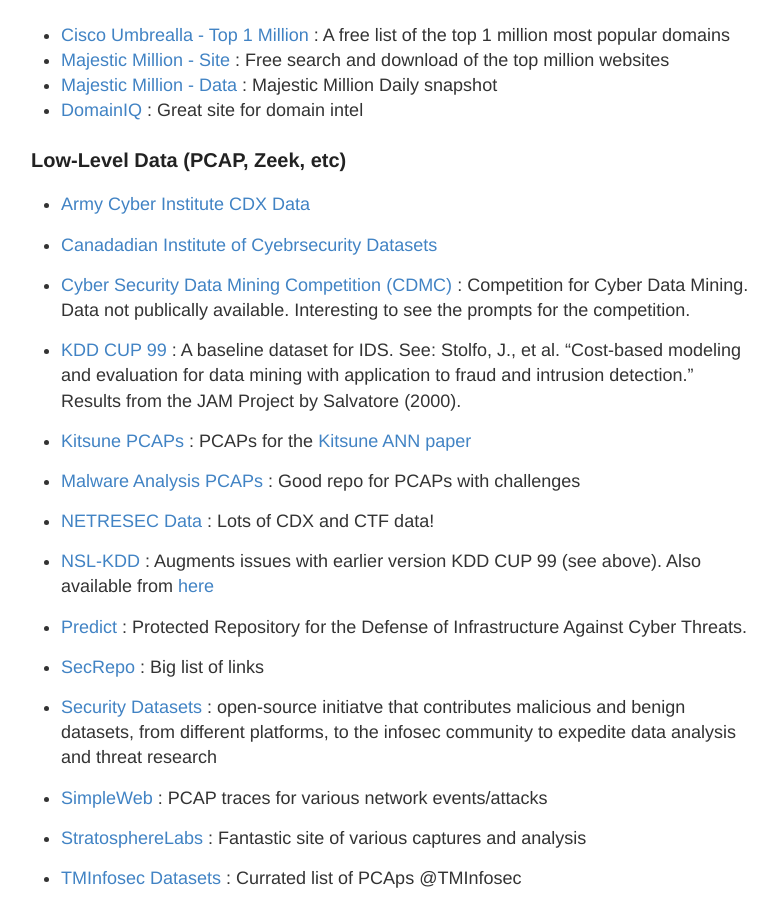
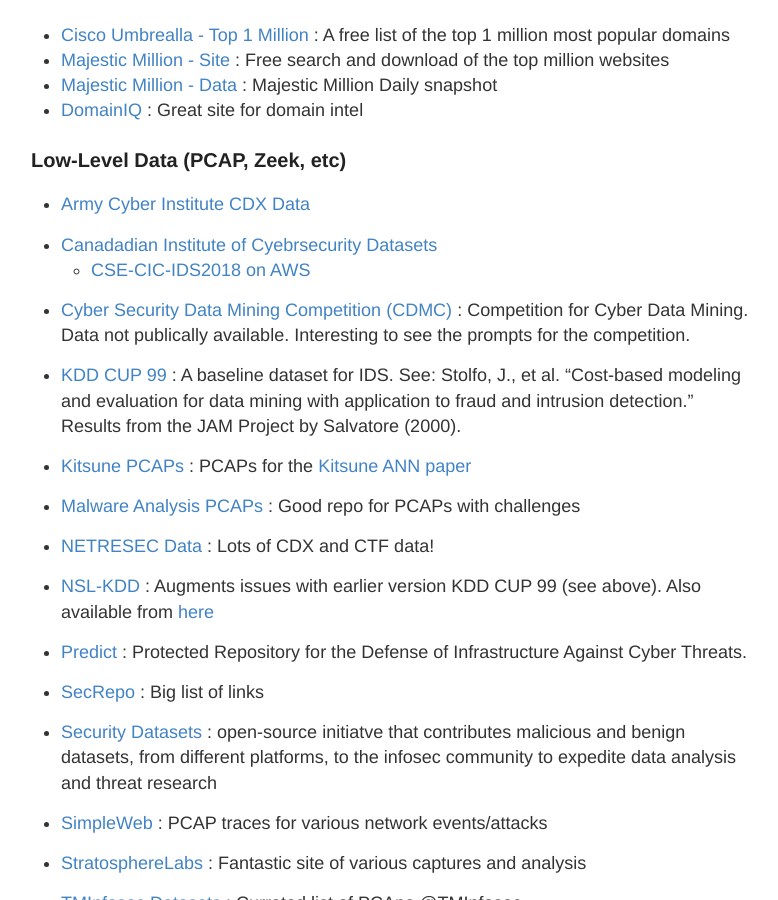
Before and after one commit to stevehenderson/stevehenderson.github.io, a Jekyll site: the page built from data.md, in a window 1280 px wide and 900 px high, scrolled down 719 px. Shown: the whole window, without its empty margins (249-1027 px from the left). Built offline with Jekyll 4.4.1, drawn with Linux system fonts in a browser that asks for light colours.

Commit message:
Update data.md

```diff
--- a/data.md
+++ b/data.md
@@ -35,6 +35,7 @@
    * [Army Cyber Institute CDX Data](https://digitalcommons.usmalibrary.org/aci_datasets/1/)
 
    * [Canadadian Institute of Cyebrsecurity Datasets](https://www.unb.ca/cic/datasets/index.html)
+      *  [CSE-CIC-IDS2018 on AWS](https://www.unb.ca/cic/datasets/ids-2018.html)
 
    * [Cyber Security Data Mining Competition (CDMC)](http://www.csmining.org/ ) : Competition for Cyber Data Mining.  Data not publically available.  Interesting to see the prompts for the competition.
 
```
